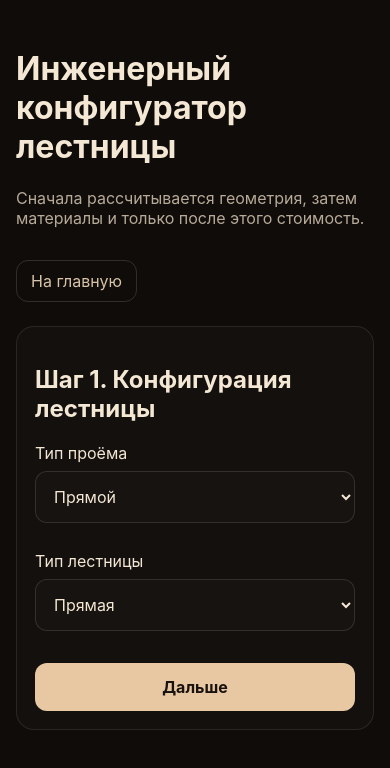
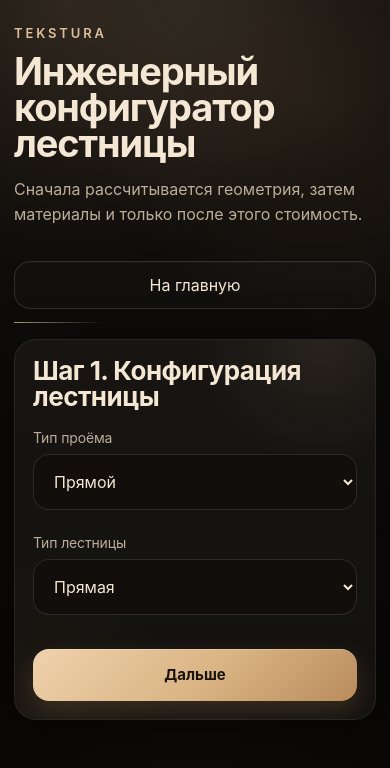
Before and after one commit to vladimi251077/stairs-site, a plain HTML site: page calculator.html in a window 390 px wide. Drawn offline with nearby package versions, Linux system fonts and the light colour scheme; no server answers.

Commit message:
Enhance styling with CSS variables and layout adjustments
Added CSS variables for theming and improved styles for various elements.

```diff
--- a/stair-configurator.css
+++ b/stair-configurator.css
@@ -1,36 +1,430 @@
-:root { color-scheme: dark; }
+:root {
+  color-scheme: dark;
+  --bg-1: #070605;
+  --bg-2: #120f0c;
+  --bg-3: #1b1611;
+  --panel: rgba(20, 17, 14, 0.74);
+  --panel-strong: rgba(25, 21, 17, 0.88);
+  --line: rgba(255, 255, 255, 0.08);
+  --line-soft: rgba(255, 255, 255, 0.05);
+  --text: #f4e7d4;
+  --text-soft: #bcae9b;
+  --text-muted: #9a8d7c;
+  --gold-1: #efd2ac;
+  --gold-2: #d9b383;
+  --gold-3: #b98c5c;
+  --success-bg: rgba(75, 176, 118, 0.18);
+  --success-text: #91efb7;
+  --warn-bg: rgba(235, 198, 88, 0.18);
+  --warn-text: #f5d98c;
+  --danger-bg: rgba(245, 123, 123, 0.18);
+  --danger-text: #ffb0b0;
+  --shadow-lg: 0 20px 60px rgba(0, 0, 0, 0.45);
+  --shadow-md: 0 10px 30px rgba(0, 0, 0, 0.25);
+  --radius-xl: 26px;
+  --radius-lg: 20px;
+  --radius-md: 14px;
+}
+
+* {
+  box-sizing: border-box;
+}
+
+html,
+body {
+  min-height: 100%;
+}
 
 body {
   margin: 0;
-  background: #0f0c0a;
-  color: #f4e7d4;
+  color: var(--text);
   font-family: Inter, Arial, sans-serif;
+  background:
+    radial-gradient(circle at 18% 0%, rgba(217, 179, 131, 0.13), transparent 30%),
+    radial-gradient(circle at 82% 12%, rgba(185, 140, 92, 0.11), transparent 28%),
+    linear-gradient(180deg, rgba(18, 15, 12, 0.96) 0%, rgba(7, 6, 5, 1) 100%);
+  background-color: var(--bg-1);
 }
 
-.wrap { max-width: 1050px; margin: 0 auto; padding: 28px 16px 48px; }
-.panel { border: 1px solid rgba(255,255,255,.09); border-radius: 18px; background: rgba(255,255,255,.02); padding: 18px; margin-bottom: 18px; }
-.top { display:flex; justify-content:space-between; align-items:center; gap:16px; margin-bottom:24px; }
-.back-link { text-decoration:none; border:1px solid rgba(255,255,255,.14); border-radius:12px; padding:10px 14px; color:#d7c3a8; }
-.step { display:none; }
-.step.active { display:block; }
-.grid { display:grid; grid-template-columns:1fr 1fr; gap:14px; }
-.field { display:flex; flex-direction:column; gap:8px; margin-bottom:14px; }
-.field input, .field select { width:100%; box-sizing:border-box; border:1px solid rgba(255,255,255,.12); border-radius:12px; background:#171310; color:#f4e7d4; padding:14px; font:inherit; }
-.actions { display:flex; gap:12px; margin-top:18px; flex-wrap:wrap; }
-button { border:none; border-radius:12px; padding:14px 18px; font:inherit; font-weight:700; cursor:pointer; }
-.btn-primary { background:#e8c8a2; color:#1a120e; }
-.btn-secondary { background:rgba(255,255,255,.06); color:#f4e7d4; border:1px solid rgba(255,255,255,.1); }
-.result-box { border:1px solid rgba(255,255,255,.08); border-radius:14px; padding:14px; background:rgba(255,255,255,.02); margin-bottom:12px; }
-.result-table { width:100%; border-collapse:collapse; }
-.result-table th, .result-table td { text-align:left; padding:8px; border-bottom:1px solid rgba(255,255,255,.06); }
-.result-table th { color:#d7c7b0; width:55%; font-weight:600; }
-.hidden { display:none; }
-.badge { padding:4px 10px; border-radius:999px; font-size:13px; text-transform:capitalize; }
-.badge.comfortable { background:rgba(77, 195, 124, .2); color:#99f0b8; }
-.badge.acceptable { background:rgba(235, 198, 88, .2); color:#f5d98c; }
-.badge.too_steep { background:rgba(245, 123, 123, .2); color:#ffb0b0; }
-.warning { color:#ffb0b0; margin-bottom:8px; }
-.ok { color:#9de8bc; }
-.price-main { font-size:38px; font-weight:800; color:#f0d7b7; margin-bottom:8px; }
-.muted { color:#b8aa98; }
-@media (max-width:760px){ .grid { grid-template-columns:1fr; } .actions { flex-direction:column; } button { width:100%; } .top { flex-direction:column; align-items:flex-start; }}
+.wrap {
+  max-width: 1080px;
+  margin: 0 auto;
+  padding: 34px 18px 60px;
+  position: relative;
+}
+
+.wrap::before {
+  content: "";
+  position: fixed;
+  inset: 0;
+  pointer-events: none;
+  background:
+    radial-gradient(circle at 50% 0%, rgba(239, 210, 172, 0.06), transparent 26%),
+    radial-gradient(circle at 50% 100%, rgba(185, 140, 92, 0.05), transparent 30%);
+  mix-blend-mode: screen;
+}
+
+.top {
+  display: flex;
+  justify-content: space-between;
+  align-items: flex-start;
+  gap: 18px;
+  margin-bottom: 28px;
+  padding-bottom: 10px;
+  position: relative;
+}
+
+.top::after {
+  content: "";
+  position: absolute;
+  left: 0;
+  bottom: -4px;
+  width: 140px;
+  height: 1px;
+  background: linear-gradient(90deg, rgba(239, 210, 172, 0.7), transparent);
+}
+
+.top > div:first-child::before {
+  content: "TEKSTURA";
+  display: inline-block;
+  margin-bottom: 12px;
+  font-size: 13px;
+  font-weight: 600;
+  letter-spacing: 0.22em;
+  color: rgba(239, 210, 172, 0.9);
+}
+
+h1 {
+  margin: 0 0 10px;
+  max-width: 720px;
+  font-size: clamp(38px, 5vw, 64px);
+  line-height: 0.95;
+  letter-spacing: -0.03em;
+  font-weight: 700;
+  color: var(--text);
+}
+
+h2 {
+  margin: 0 0 18px;
+  font-size: clamp(26px, 3.2vw, 38px);
+  line-height: 1.02;
+  letter-spacing: -0.02em;
+  font-weight: 650;
+  color: var(--text);
+}
+
+h3 {
+  margin: 0 0 14px;
+  font-size: 18px;
+  font-weight: 600;
+  color: var(--text);
+}
+
+.muted {
+  color: var(--text-soft);
+  font-size: 16px;
+  line-height: 1.55;
+}
+
+.back-link {
+  display: inline-flex;
+  align-items: center;
+  justify-content: center;
+  min-height: 48px;
+  padding: 0 18px;
+  text-decoration: none;
+  border: 1px solid rgba(255, 255, 255, 0.12);
+  border-radius: 16px;
+  color: var(--text);
+  background: rgba(255, 255, 255, 0.02);
+  box-shadow: inset 0 1px 0 rgba(255, 255, 255, 0.03);
+  transition: 0.25s ease;
+}
+
+.back-link:hover {
+  border-color: rgba(239, 210, 172, 0.28);
+  color: var(--gold-1);
+  background: rgba(255, 255, 255, 0.03);
+}
+
+.panel {
+  position: relative;
+  border: 1px solid var(--line);
+  border-radius: var(--radius-xl);
+  background:
+    linear-gradient(180deg, rgba(255,255,255,0.025) 0%, rgba(255,255,255,0.015) 100%),
+    var(--panel);
+  box-shadow: var(--shadow-lg);
+  padding: 26px;
+  margin-bottom: 18px;
+  overflow: hidden;
+  backdrop-filter: blur(18px);
+  -webkit-backdrop-filter: blur(18px);
+}
+
+.panel::before {
+  content: "";
+  position: absolute;
+  inset: 0;
+  pointer-events: none;
+  background:
+    radial-gradient(circle at 85% 0%, rgba(239, 210, 172, 0.08), transparent 26%),
+    radial-gradient(circle at 0% 100%, rgba(185, 140, 92, 0.05), transparent 32%);
+}
+
+.step {
+  display: none;
+  opacity: 0;
+  transform: translateY(10px);
+  transition: opacity 0.28s ease, transform 0.28s ease;
+}
+
+.step.active {
+  display: block;
+  opacity: 1;
+  transform: translateY(0);
+}
+
+.grid {
+  display: grid;
+  grid-template-columns: 1fr 1fr;
+  gap: 16px;
+}
+
+.field {
+  display: flex;
+  flex-direction: column;
+  gap: 8px;
+  margin-bottom: 14px;
+}
+
+.field label {
+  font-size: 14px;
+  color: var(--text-soft);
+  letter-spacing: -0.01em;
+}
+
+.field input,
+.field select {
+  width: 100%;
+  min-height: 56px;
+  border: 1px solid rgba(255, 255, 255, 0.11);
+  border-radius: 16px;
+  background: rgba(19, 15, 12, 0.92);
+  color: var(--text);
+  padding: 14px 16px;
+  font: inherit;
+  outline: none;
+  transition: border-color 0.22s ease, box-shadow 0.22s ease, background 0.22s ease;
+}
+
+.field input::placeholder {
+  color: rgba(244, 231, 212, 0.36);
+}
+
+.field input:focus,
+.field select:focus {
+  border-color: rgba(239, 210, 172, 0.46);
+  box-shadow: 0 0 0 4px rgba(239, 210, 172, 0.07);
+  background: rgba(23, 18, 14, 0.98);
+}
+
+.actions {
+  display: flex;
+  gap: 12px;
+  margin-top: 20px;
+  flex-wrap: wrap;
+}
+
+button {
+  appearance: none;
+  border: none;
+  border-radius: 16px;
+  min-height: 52px;
+  padding: 13px 20px;
+  font: inherit;
+  font-size: 15px;
+  font-weight: 650;
+  cursor: pointer;
+  transition: transform 0.22s ease, box-shadow 0.22s ease, background 0.22s ease, border-color 0.22s ease;
+}
+
+button:hover {
+  transform: translateY(-1px);
+}
+
+button:active {
+  transform: translateY(0);
+}
+
+.btn-primary {
+  background: linear-gradient(135deg, var(--gold-1) 0%, var(--gold-2) 55%, var(--gold-3) 100%);
+  color: #1a120d;
+  box-shadow:
+    0 10px 24px rgba(185, 140, 92, 0.22),
+    inset 0 1px 0 rgba(255, 255, 255, 0.22);
+}
+
+.btn-primary:hover {
+  box-shadow:
+    0 14px 30px rgba(185, 140, 92, 0.28),
+    inset 0 1px 0 rgba(255, 255, 255, 0.24);
+}
+
+.btn-secondary {
+  background: rgba(255, 255, 255, 0.045);
+  color: var(--text);
+  border: 1px solid rgba(255, 255, 255, 0.08);
+  box-shadow: inset 0 1px 0 rgba(255, 255, 255, 0.03);
+}
+
+.btn-secondary:hover {
+  border-color: rgba(239, 210, 172, 0.2);
+  color: var(--gold-1);
+}
+
+.result-box {
+  border: 1px solid rgba(255, 255, 255, 0.07);
+  border-radius: 18px;
+  padding: 18px;
+  background: linear-gradient(180deg, rgba(255,255,255,0.02), rgba(255,255,255,0.01));
+  margin-bottom: 14px;
+  box-shadow: var(--shadow-md);
+}
+
+.result-table {
+  width: 100%;
+  border-collapse: collapse;
+}
+
+.result-table th,
+.result-table td {
+  padding: 13px 10px;
+  border-bottom: 1px solid var(--line-soft);
+  vertical-align: top;
+  font-size: 15px;
+}
+
+.result-table th {
+  text-align: left;
+  width: 55%;
+  color: var(--text-soft);
+  font-weight: 600;
+}
+
+.result-table td {
+  text-align: right;
+  color: var(--text);
+  font-weight: 500;
+}
+
+.hidden {
+  display: none;
+}
+
+.badge {
+  display: inline-flex;
+  align-items: center;
+  justify-content: center;
+  min-height: 30px;
+  padding: 5px 12px;
+  border-radius: 999px;
+  font-size: 13px;
+  font-weight: 600;
+  text-transform: capitalize;
+  letter-spacing: 0.01em;
+}
+
+.badge.comfortable {
+  background: var(--success-bg);
+  color: var(--success-text);
+}
+
+.badge.acceptable {
+  background: var(--warn-bg);
+  color: var(--warn-text);
+}
+
+.badge.too_steep,
+.badge.invalid {
+  background: var(--danger-bg);
+  color: var(--danger-text);
+}
+
+.warning {
+  color: var(--danger-text);
+  margin-bottom: 8px;
+  line-height: 1.5;
+}
+
+.ok {
+  color: var(--success-text);
+  line-height: 1.5;
+}
+
+.price-main {
+  font-size: clamp(34px, 5vw, 48px);
+  font-weight: 800;
+  letter-spacing: -0.03em;
+  color: var(--gold-1);
+  margin-bottom: 8px;
+}
+
+#pageStatus {
+  margin-top: 10px;
+  font-size: 14px;
+  color: var(--text-muted);
+}
+
+@media (max-width: 760px) {
+  .wrap {
+    padding: 22px 14px 38px;
+  }
+
+  .top {
+    flex-direction: column;
+    align-items: flex-start;
+    margin-bottom: 20px;
+  }
+
+  .top::after {
+    width: 90px;
+  }
+
+  .panel {
+    padding: 18px;
+    border-radius: 22px;
+  }
+
+  .grid {
+    grid-template-columns: 1fr;
+    gap: 10px;
+  }
+
+  .actions {
+    flex-direction: column;
+  }
+
+  button,
+  .back-link {
+    width: 100%;
+  }
+
+  .result-table th,
+  .result-table td {
+    display: block;
+    width: 100%;
+    text-align: left;
+    padding: 10px 4px;
+  }
+
+  .result-table tr {
+    display: block;
+    padding: 6px 0;
+  }
+
+  .result-table td {
+    padding-top: 0;
+    color: var(--text);
+  }
+}
```
